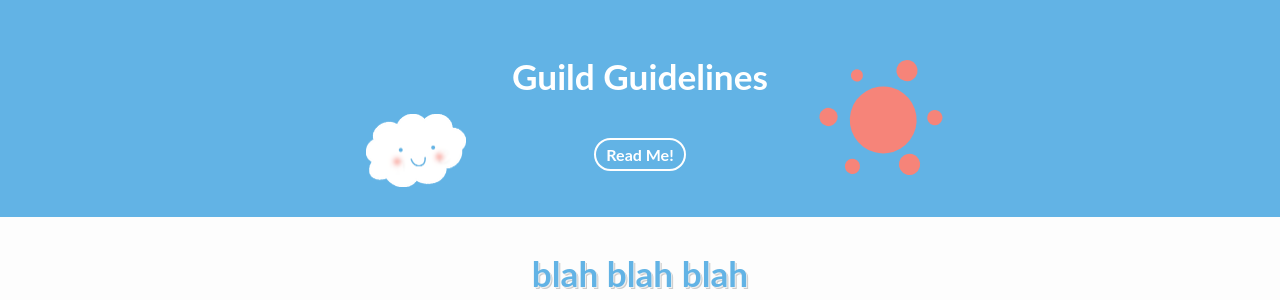
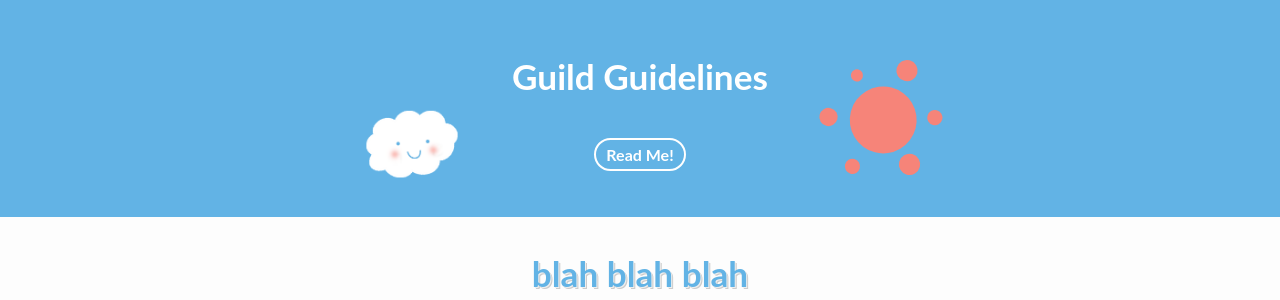
Before and after one commit to socereal/socereal.github.io, a Jekyll site: the page built from index.html, in a window 1280 px wide. Shown: the part 738-1038 px from the top of the page. Built offline with Jekyll 4.4.1, drawn with Linux system fonts in a browser that asks for light colours.

Commit message:
Convert cloud image to svg.

```diff
--- a/_includes/blog.html
+++ b/_includes/blog.html
@@ -1,6 +1,7 @@
 <section id="blog">
   <div class="wrapper">
     <svg id="sky" xmlns="http://www.w3.org/2000/svg"  version="1.1" width="100%" height="100%" viewBox="0 0 1600 450">
+      <image id="cloud" xlink:href="assets/images/cloud.png" x="-100px" y="200px" width="300px"/>
       <g id="sun" fill="#F68479">
         <circle r="110" cx="1600" cy="230"/>
         <circle r="35" cx="1430" cy="230"/>
--- a/assets/_sass/_layout.scss
+++ b/assets/_sass/_layout.scss
@@ -88,8 +88,6 @@
   }
   .wrapper {
     position: relative;
-    background: url(../images/cloud.png) 15% bottom no-repeat;
-    background-size: 100px 73px;
     padding: 0;
     .content {
       position: relative;
```
